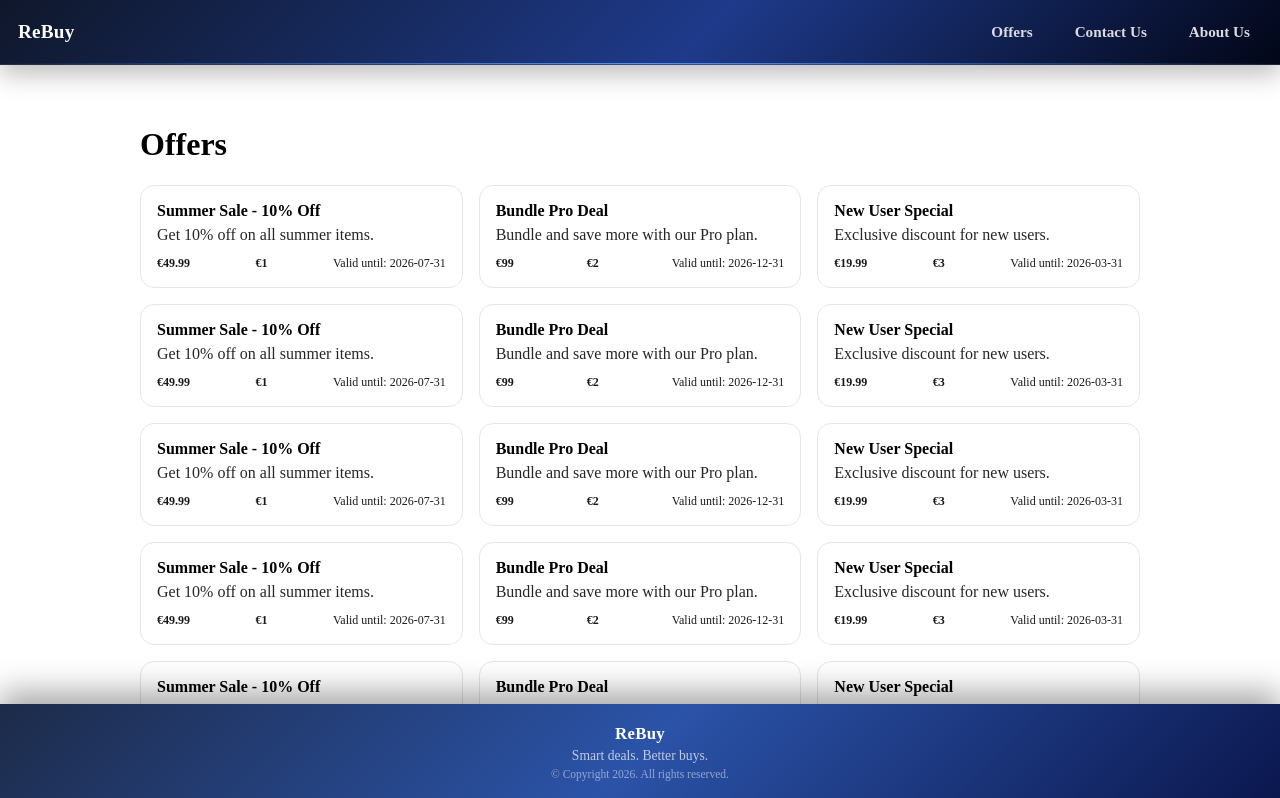
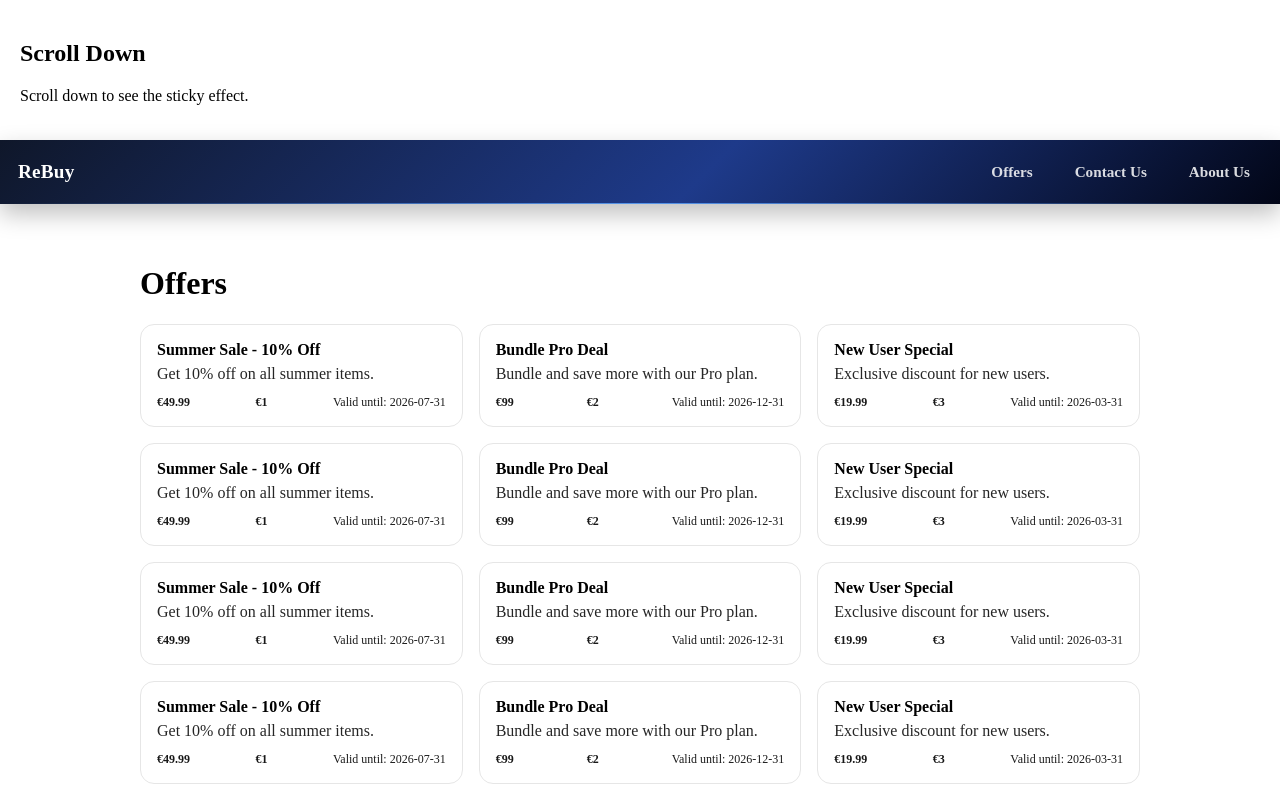
Before and after one commit to satheeshpolu/rebuy-demo-app, an Angular app: page /offers in a window 1280 px wide. Shown: the top 798 px of the page. Built offline with nearby package versions, Linux system fonts and the light colour scheme.

Commit message:
bug fixes

```diff
--- a/src/app/app.css
+++ b/src/app/app.css
@@ -12,28 +12,19 @@
   max-width: 1200px;
   margin: 0 auto;
   padding: 1rem;
-  padding-bottom: 72px; /* 👈 space for fixed footer */
 }
 
-/* Fixed footer */
-app-footer {
+/* Footer — normal document flow */
+/* .app-footer {
   position: fixed;
-  bottom: 0;
-  left: 0;
   width: 100%;
-  height: 64px;
   background: #111827;
   color: white;
-  z-index: 1000;
-}
+} */
 
 /* Mobile adjustments */
 @media (max-width: 768px) {
   .app-content {
-    padding-bottom: 88px; /* more space on small screens */
-  }
-
-  app-footer {
-    height: 72px;
+    padding: 0.75rem;
   }
 }
--- a/src/app/features/offers/layouts/footer/footer.css
+++ b/src/app/features/offers/layouts/footer/footer.css
@@ -1,7 +1,7 @@
 
 .footer {
   position: absolute;
-  bottom: 0;
+  /* bottom: 0; */
   left: 0;
   width: 100%;
   z-index: 1000;
@@ -39,14 +39,6 @@
   gap: 4px;
 }
 
-/* Logo */
-.footer-logo {
-  font-size: 1.05rem;
-  font-weight: 800;
-  letter-spacing: 0.3px;
-  color: #ffffff;
-}
-
 /* Tagline */
 .footer-tag {
   font-size: 0.85rem;
--- a/src/app/features/offers/layouts/footer/footer.html
+++ b/src/app/features/offers/layouts/footer/footer.html
@@ -1,7 +1,6 @@
 <footer class="footer">
   <div class="footer-inner">
     <div class="footer-brand">
-      <div class="footer-logo">{{brand}}</div>
       <div class="footer-tag">{{brandDescription}}</div>
       <div class="footer-copyright">
         {{copyright}} {{ currentYear }}. {{copyrightMsg}}
--- a/src/app/features/offers/layouts/top-nav-bar/top-nav-bar.css
+++ b/src/app/features/offers/layouts/top-nav-bar/top-nav-bar.css
@@ -21,7 +21,6 @@
 
   /* Rich UI */
   box-shadow: 0 10px 24px rgba(0, 0, 0, 0.25);
-  border-bottom: 1px solid rgba(255, 255, 255, 0.10);
 
   /* Glass feel (optional but looks great) */
   backdrop-filter: blur(10px);
--- a/src/app/features/offers/layouts/top-nav-bar/top-nav-bar.html
+++ b/src/app/features/offers/layouts/top-nav-bar/top-nav-bar.html
@@ -1,3 +1,8 @@
+<div style="height: 100px; padding: 20px;">
+  <h2>Scroll Down</h2>
+  <p>Scroll down to see the sticky effect.</p>
+</div>
+
 <header class="navbar">
   <!-- Left: Logo -->
   <div class="logo">
```
